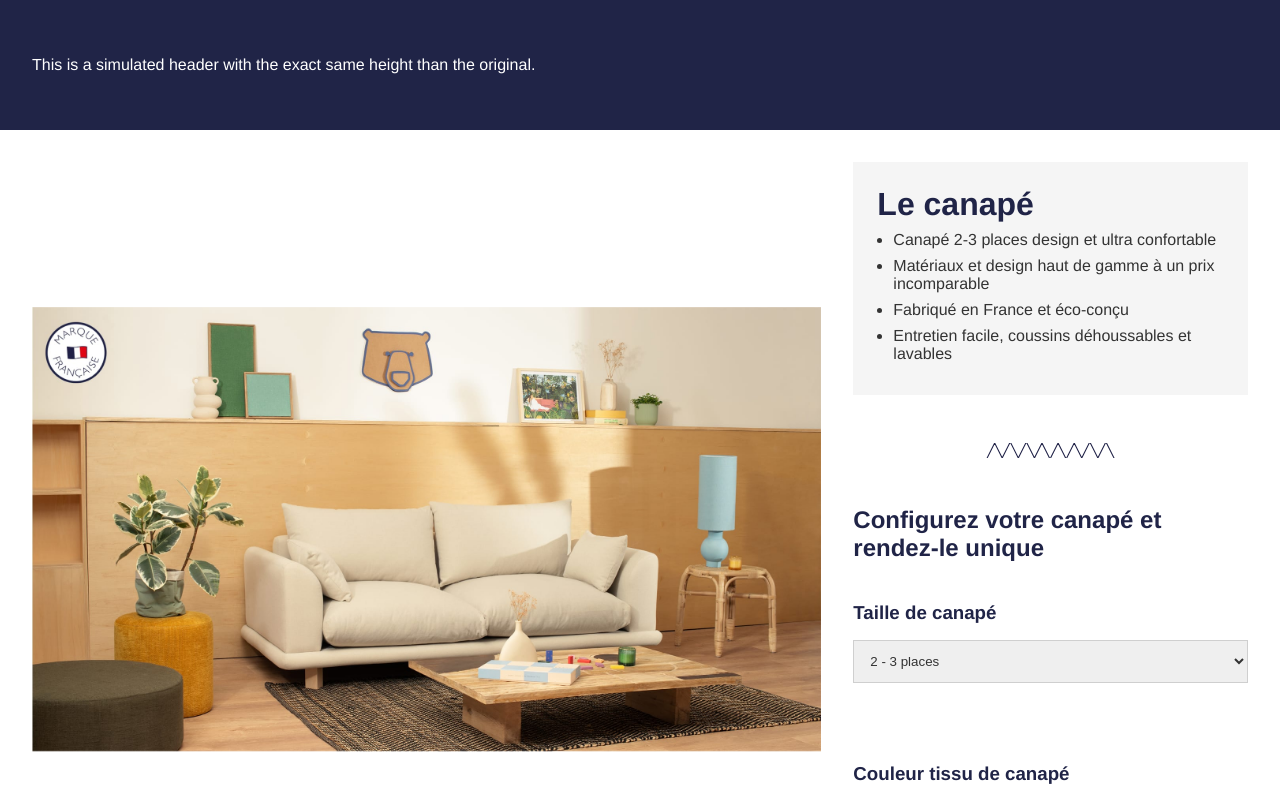
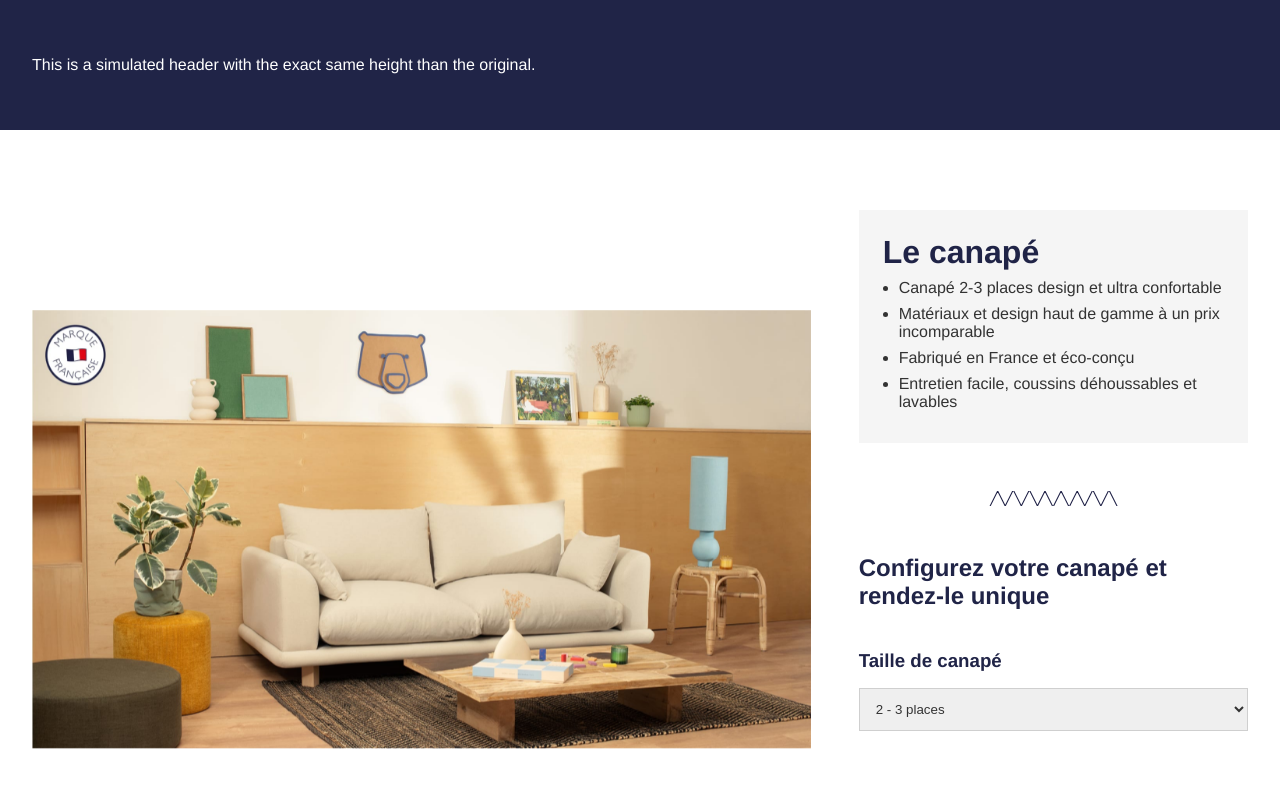
Before and after one commit to ephalys/tediber-test, a Vue app: page / in a window 1280 px wide. Shown: the top 799 px of the page. Built offline with nearby package versions, Linux system fonts and the light colour scheme.

Commit message:
refactor: adjust margins on layout

```diff
--- a/src/components/Selector/SelectorContent.vue
+++ b/src/components/Selector/SelectorContent.vue
@@ -43,5 +43,6 @@ export default {
   display: flex;
   flex-direction: column;
   gap: 3rem;
+  margin: 3rem 0;
 }
 </style>
--- a/src/components/Selector/SelectorWrapper.vue
+++ b/src/components/Selector/SelectorWrapper.vue
@@ -19,7 +19,7 @@ export default {
 .selector-wrapper {
   display: grid;
   grid-template-columns: 2fr 1fr;
-  gap: 2rem;
+  gap: 3rem;
   padding: 2rem;
 }
 </style>
```
